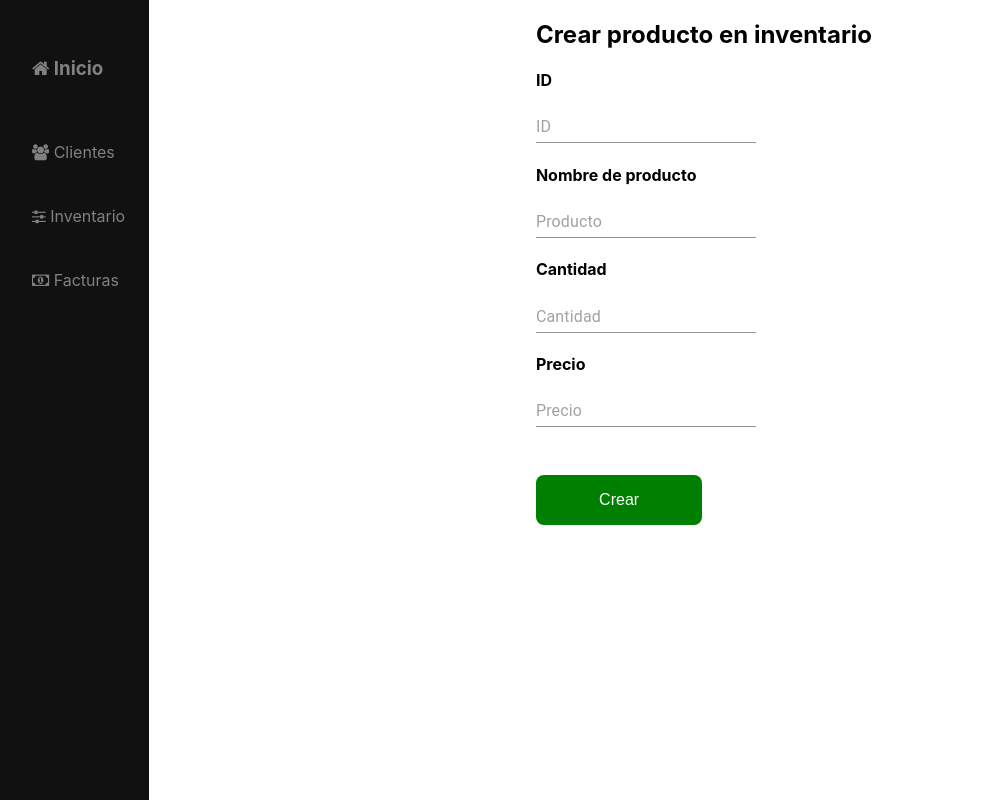
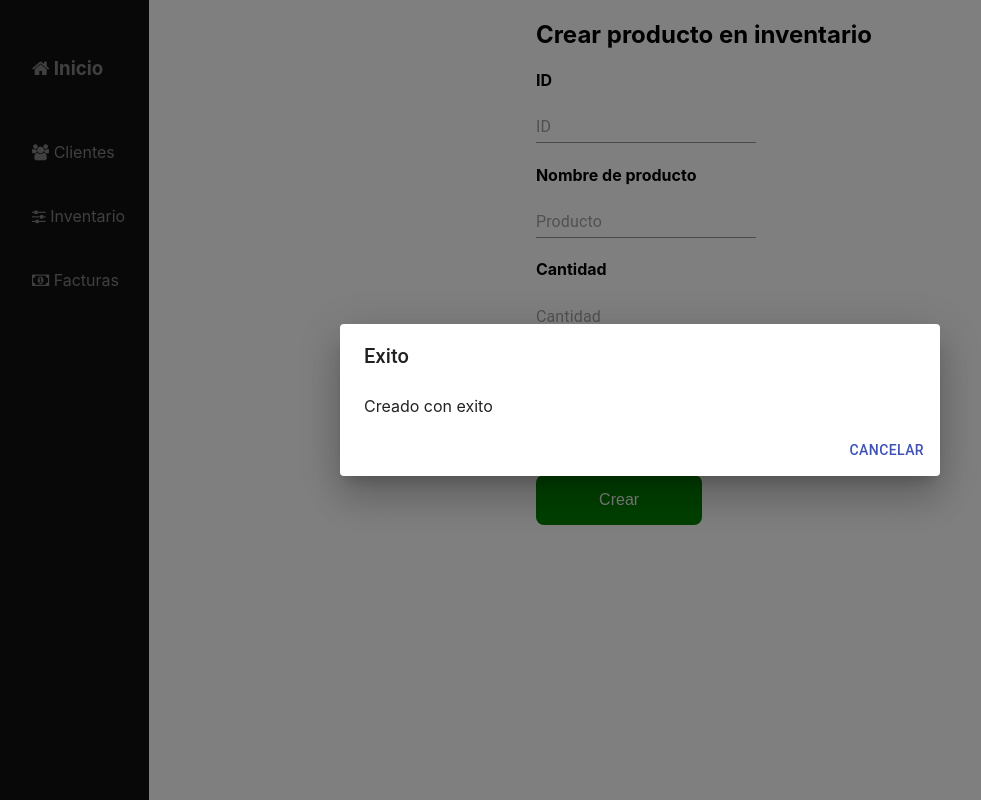
Before and after one commit to jvelasquezm1/zeroim-front, a React (Create React App) app: page /inventario/crear in a window 1280 px wide. Both pictures are taken after a click on the button "Crear". Shown: the whole page, without its empty margins (0-981 px from the left). Built offline with nearby package versions, Linux system fonts and the light colour scheme; no server answers.

Commit message:
Add correct stock types

```diff
--- a/src/components/Bill/CreateBill.tsx
+++ b/src/components/Bill/CreateBill.tsx
@@ -1,5 +1,6 @@
 import React from "react";
 import { Input } from "@material-ui/core";
+import SuccessAlert from "src/containers/Modals/SuccessAlert";
 
 export default function CreateBills(props: any) {
   const [id, setId] = React.useState(
@@ -17,6 +18,11 @@ export default function CreateBills(props: any) {
   const [detailID, setDetailID] = React.useState(
     props.selectedRow ? props.selectedRow.detailID : ""
   );
+  const [openModal, setOpenModal] = React.useState(false);
+
+  const handleClose = () => {
+    setOpenModal(false);
+  };
 
   const handleId = (event: any) => {
     setId(event.target.value);
@@ -88,6 +94,7 @@ export default function CreateBills(props: any) {
           placeholder="Total"
         />
       </form>
+      <SuccessAlert openModal={openModal} handleClose={handleClose} />
       <button className="create-button" onClick={addBills}>
         {props.edit ? "Editar" : "Crear"}
       </button>
--- a/src/components/Bill/CreateBillDetail.tsx
+++ b/src/components/Bill/CreateBillDetail.tsx
@@ -1,5 +1,6 @@
 import React from "react";
 import { Input } from "@material-ui/core";
+import SuccessAlert from "src/containers/Modals/SuccessAlert";
 
 export default function CreateBillDetail(props: any) {
   const [id, setId] = React.useState(
@@ -14,6 +15,11 @@ export default function CreateBillDetail(props: any) {
   const [totalPrice, setTotalPrice] = React.useState(
     props.selectedRow ? props.selectedRow.totalPrice : ""
   );
+  const [openModal, setOpenModal] = React.useState(false);
+
+  const handleClose = () => {
+    setOpenModal(false);
+  };
 
   const handleId = (event: any) => {
     setId(event.target.value);
@@ -73,6 +79,7 @@ export default function CreateBillDetail(props: any) {
           placeholder="Cantidad"
         />
       </form>
+      <SuccessAlert openModal={openModal} handleClose={handleClose} />
       <button className="create-button" onClick={addBillDetail}>
         {props.edit ? "Editar" : "Crear"}
       </button>
--- a/src/components/Clients/CreateClient.tsx
+++ b/src/components/Clients/CreateClient.tsx
@@ -2,6 +2,7 @@ import React from "react";
 import { Input, Select, MenuItem } from "@material-ui/core";
 import { addClients } from "src/services/clients.services";
 import { constants } from "./config";
+import SuccessAlert from "src/containers/Modals/SuccessAlert";
 
 export default function CreateClient(props: any) {
   const [idType, setIdType] = React.useState(
@@ -19,7 +20,11 @@ export default function CreateClient(props: any) {
   const [address, setAddress] = React.useState(
     props.selectedRow ? props.selectedRow.address : ""
   );
+  const [openModal, setOpenModal] = React.useState(false);
 
+  const handleClose = () => {
+    setOpenModal(false);
+  };
   const handleIdType = (event: any) => {
     setIdType(event.target.value);
   };
@@ -38,6 +43,7 @@ export default function CreateClient(props: any) {
 
   const addClient = () => {
     addClients(id, idType, name, address, phone);
+    setOpenModal(true);
   };
 
   return (
@@ -92,6 +98,7 @@ export default function CreateClient(props: any) {
           placeholder="Telefono"
         />
       </form>
+      <SuccessAlert openModal={openModal} handleClose={handleClose} />
       <button className="create-button" onClick={addClient}>
         {props.edit ? "Editar" : "Crear"}
       </button>
--- a/src/components/Stock/CreateStock.tsx
+++ b/src/components/Stock/CreateStock.tsx
@@ -1,5 +1,7 @@
 import React from "react";
 import { Input } from "@material-ui/core";
+import SuccessAlert from "src/containers/Modals/SuccessAlert";
+import { addStock } from "src/services/stock.services";
 
 export default function CreateStock(props: any) {
   const [id, setId] = React.useState(
@@ -14,6 +16,11 @@ export default function CreateStock(props: any) {
   const [price, setPrice] = React.useState(
     props.selectedRow ? props.selectedRow.price : ""
   );
+  const [openModal, setOpenModal] = React.useState(false);
+
+  const handleClose = () => {
+    setOpenModal(false);
+  };
 
   const handleId = (event: any) => {
     setId(event.target.value);
@@ -28,8 +35,9 @@ export default function CreateStock(props: any) {
     setPrice(event.target.value);
   };
 
-  const addStock = () => {
-    console.log(id, product, quantity);
+  const addStock_ = () => {
+    addStock(id, product, price, quantity);
+    setOpenModal(true);
   };
 
   return (
@@ -73,7 +81,8 @@ export default function CreateStock(props: any) {
           placeholder="Precio"
         />
       </form>
-      <button className="create-button" onClick={addStock}>
+      <SuccessAlert openModal={openModal} handleClose={handleClose} />
+      <button className="create-button" onClick={addStock_}>
         {props.edit ? "Editar" : "Crear"}
       </button>
     </div>
--- a/src/components/Stock/index.tsx
+++ b/src/components/Stock/index.tsx
@@ -28,9 +28,9 @@ function Stock(props: any) {
   };
   const columns: ColDef[] = [
     { field: "id", headerName: "ID", width: 120 },
-    { field: "product", headerName: "Producto", width: 293 },
-    { field: "quantity", headerName: "Cantidad", width: 293 },
+    { field: "name", headerName: "Producto", width: 293 },
     { field: "price", headerName: "Precio", width: 293 },
+    { field: "sku", headerName: "Cantidad", width: 293 },
     {
       field: "",
       headerName: "Action",
@@ -54,7 +54,7 @@ function Stock(props: any) {
         <h2>Inventario</h2>
         <Link to="/inventario/crear">Agregar Producto</Link>
       </div>
-      <Table rows={mockedRows} columns={columns} pageSize={10} />
+      <Table rows={props.stock.stock} columns={columns} pageSize={10} />
       <Modals
         openModal={openModal}
         handleClose={handleClose}
--- /dev/null
+++ b/src/containers/Modals/SuccessAlert/index.tsx
@@ -0,0 +1,27 @@
+import React from "react";
+import {
+  Dialog,
+  DialogTitle,
+  DialogContent,
+  DialogActions,
+  Button,
+} from "@material-ui/core";
+
+export default function index(props: any) {
+  return (
+    <Dialog
+      open={props.openModal}
+      onClose={props.handleClose}
+      aria-labelledby="form-dialog-title"
+      fullWidth
+    >
+      <DialogTitle id="form-dialog-title">Exito</DialogTitle>
+      <DialogContent>Creado con exito</DialogContent>
+      <DialogActions>
+        <Button onClick={props.handleClose} color="primary">
+          Cancelar
+        </Button>
+      </DialogActions>
+    </Dialog>
+  );
+}
--- a/src/services/stock.services.ts
+++ b/src/services/stock.services.ts
@@ -1,11 +1,11 @@
 import { post, get } from "./api";
-import { IStock } from "src/types/stock.model";
+import { IProduct } from "src/types/stock.model";
 
-export const addStock = async (name: string, date: string, clientID: number, detailID: string, total: string): Promise<{data:object, status: number}> => {
-  const result = await post<IStock>("addStock", { name, date, clientID, detailID, total });
+export const addStock = async (id: string, name: string, price: number, sku: string): Promise<{data:object, status: number}> => {
+  const result = await post<IProduct>("product/new", { id, name, price, sku });
   return result;
 };
 
-export const readStock = async (): Promise<IStock[]> => {
-    return (await get<IStock[]>("readStock")).data;
+export const readStock = async (): Promise<IProduct[]> => {
+    return (await get<IProduct[]>("products")).data;
 };
```
Also changed, not shown: src/types/stock.model.ts (+4 -5 lines).
